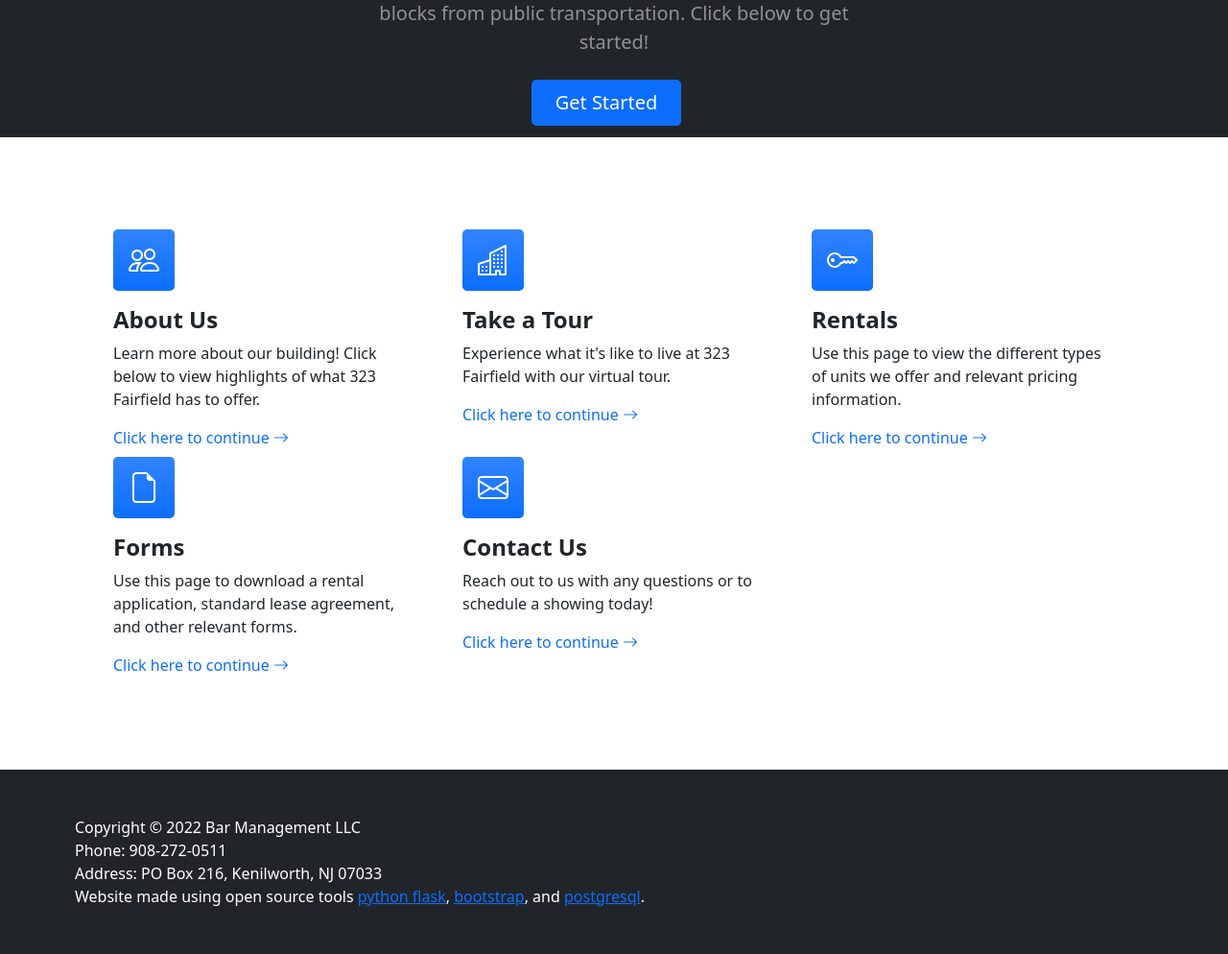
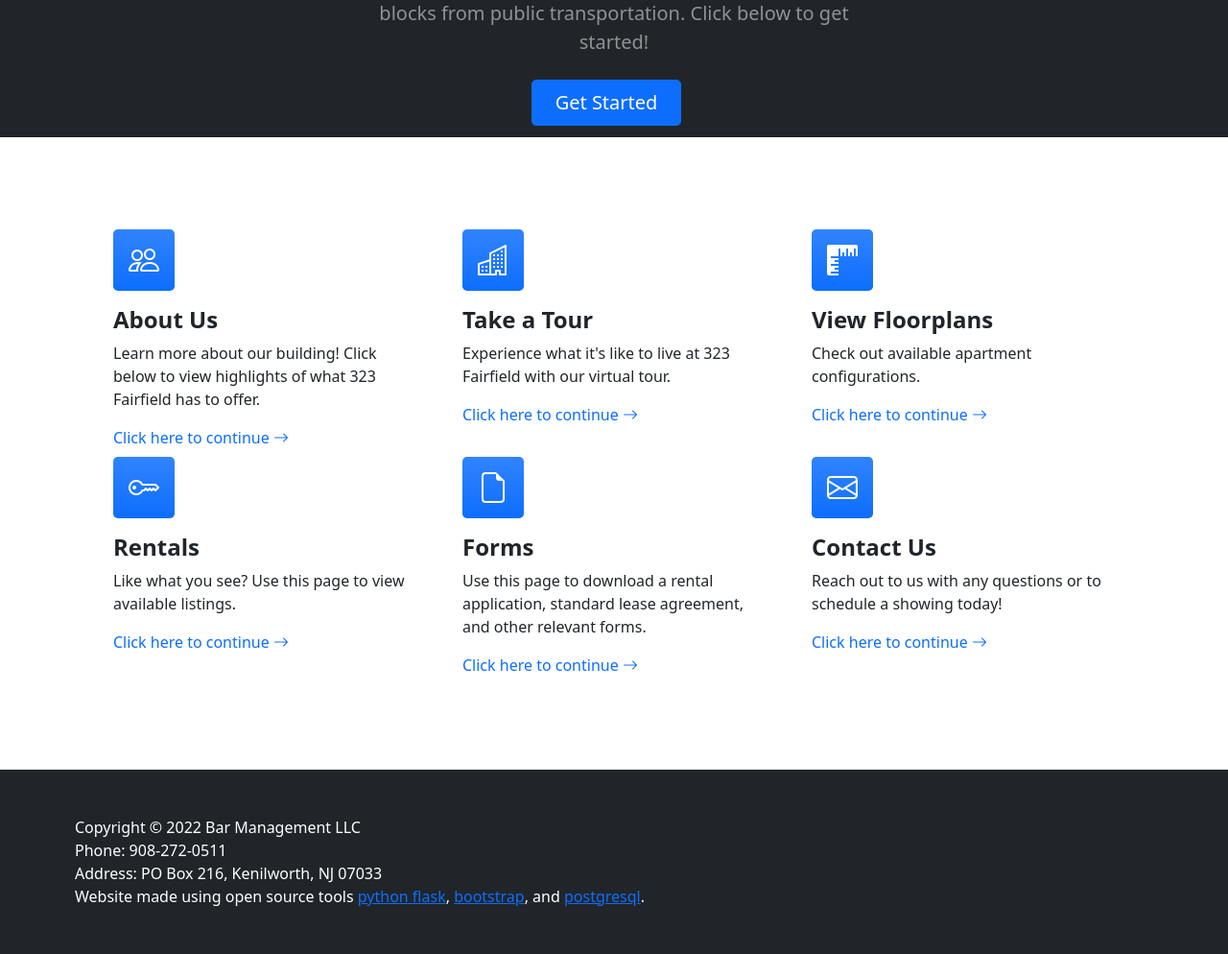
Before and after one commit to jeremybar32093/fairfield_apts, a Flask app: page / in a window 1280 px wide. Shown: the part 733-1727 px from the top of the page at 96% size. Run offline with Flask 2, Linux system fonts and the light colour scheme; some libraries are stand-ins or nearby versions.

Commit message:
updated index.html; added feature link for floorplan page

```diff
--- a/templates/index.html
+++ b/templates/index.html
@@ -95,10 +95,10 @@
                         </a>
                     </div>
                     <div class="col-lg-4 mb-5 mb-lg-0">
-                        <div class="feature bg-primary bg-gradient text-white rounded-3 mb-3"><i class="bi bi-key"></i></div>
-                        <h2 class="h4 fw-bolder">Rentals</h2>
-                        <p>Use this page to view the different types of units we offer and relevant pricing information.</p>
-                        <a class="text-decoration-none" href="/rentals">
+                        <div class="feature bg-primary bg-gradient text-white rounded-3 mb-3"><i class="bi bi-rulers"></i></div>
+                        <h2 class="h4 fw-bolder">View Floorplans</h2>
+                        <p>Check out available apartment configurations.</p>
+                        <a class="text-decoration-none" href="/floorplans">
                             Click here to continue
                             <i class="bi bi-arrow-right"></i>
                         </a>
@@ -106,6 +106,15 @@
 
                 </div>
                 <div class="row gx-5">
+                    <div class="col-lg-4 mb-5 mb-lg-0">
+                        <div class="feature bg-primary bg-gradient text-white rounded-3 mb-3"><i class="bi bi-key"></i></div>
+                        <h2 class="h4 fw-bolder">Rentals</h2>
+                        <p>Like what you see? Use this page to view available listings.</p>
+                        <a class="text-decoration-none" href="/rentals">
+                            Click here to continue
+                            <i class="bi bi-arrow-right"></i>
+                        </a>
+                    </div>
                     <div class="col-lg-4">
                         <div class="feature bg-primary bg-gradient text-white rounded-3 mb-3"><i class="bi bi-file-earmark"></i></div>
                         <h2 class="h4 fw-bolder">Forms</h2>
```
